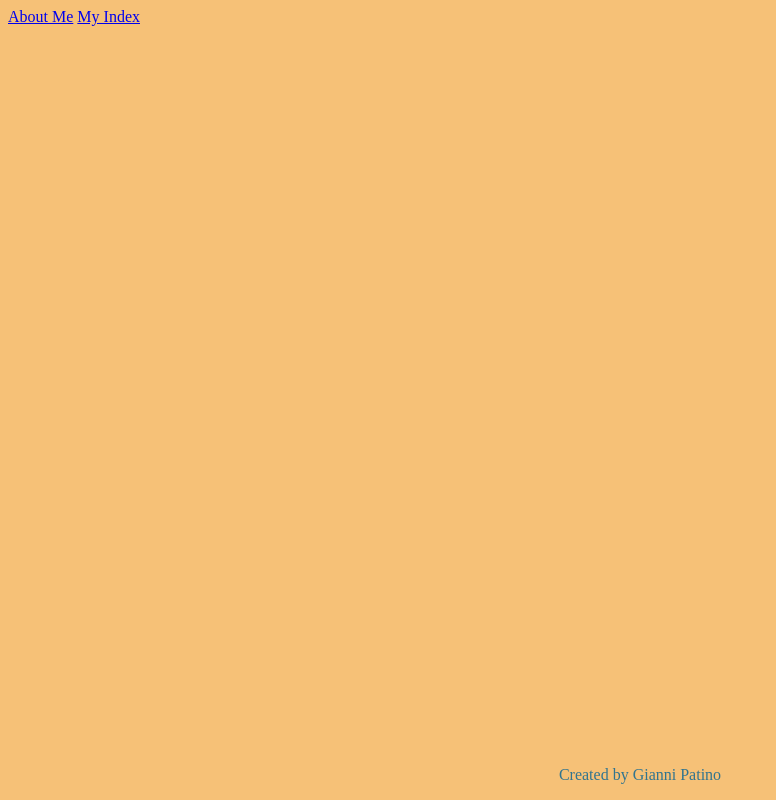
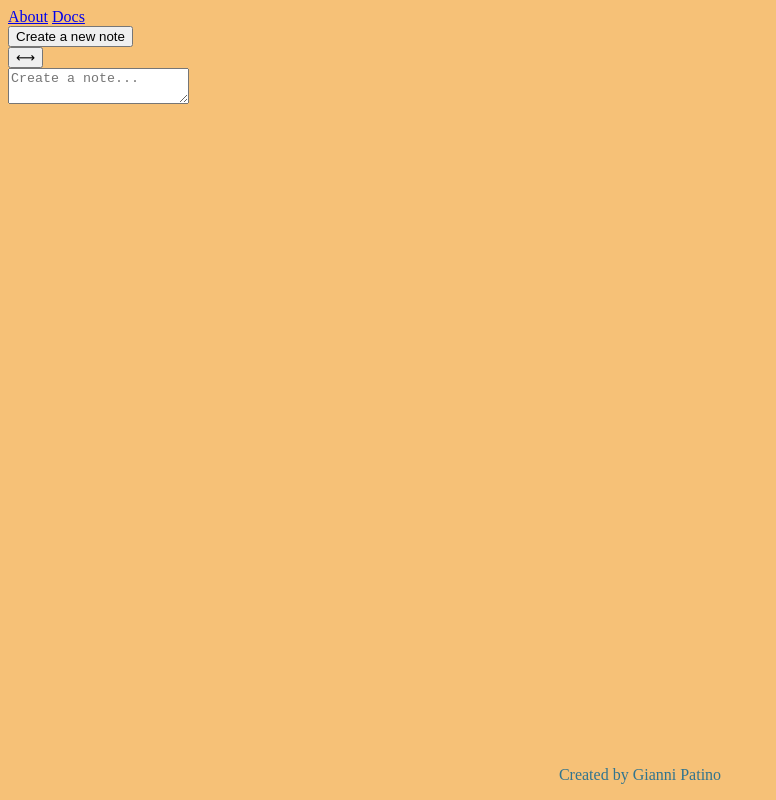
Before and after one commit to GianGeo/Giancarlo_Patino_assignment1, a plain HTML site: page note.html in a window 1280 px wide. Shown: the whole page, without its empty margins (0-776 px from the left). Drawn offline with Linux system fonts and the light colour scheme; a web font is replaced by a local one.

Commit message:
added text area to note page

```diff
--- a/note.html
+++ b/note.html
@@ -14,13 +14,22 @@
     <title>Document</title>
   </head>
   <nav>
-    <a href="about.html">About Me</a>
-    <a href="index.html"> My Index </a>
-  </nav>
-  <nav>
+    <a href="about.html">About</a>
+    <a href="Docs.html">Docs</a>
     <div class="footer">
       <p>Created by Gianni Patino</p>
     </div>
   </nav>
-  <body></body>
+  <button class="slide_out" type="button">Create a new note</button>
+  <section>
+    <button class="slide_out" type="button">&#10231;</button>
+  </section>
+  <body>
+    <textarea
+      class="textarea"
+      placeholder="Create a note..."
+      rows=""
+      cols=""
+    ></textarea>
+  </body>
 </html>
```
